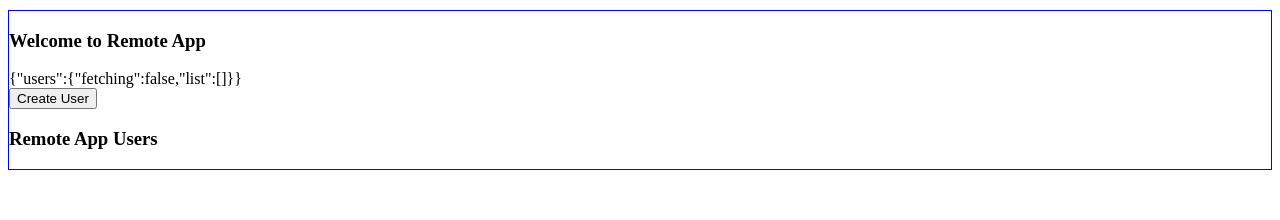
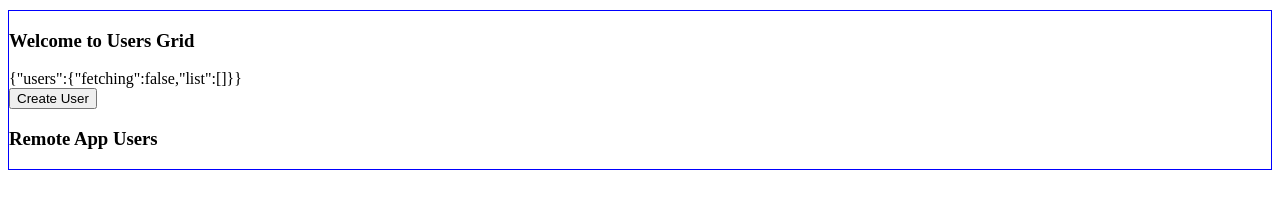
Before and after one commit to victorsoares96/redux-microfrontend-users, a React app: page / in a window 1280 px wide. Shown: the top 220 px of the page. Built offline with nearby package versions, Linux system fonts and the light colour scheme; the HTML template or start-up script is replaced by a standard one.

Commit message:
deleted:    dist/index.d.ts 	deleted:    dist/index.html 	deleted:    dist/main.js 	deleted:    dist/remoteEntry.js 	modified:   src/App.tsx 	renamed:    src/RemoteApp.tsx -> src/components/UsersGrid/UsersGrid.tsx 	modified:   webpack.common.js

```diff
--- a/src/App.tsx
+++ b/src/App.tsx
@@ -1,11 +1,21 @@
-import * as React from "react";
+import { CombinedState, EnhancedStore } from "@reduxjs/toolkit";
+import React, { useEffect } from "react";
+import { Provider } from "react-redux";
+import UsersGrid from "./components/UsersGrid/UsersGrid";
 
-import RemoteAppWrapper from "./RemoteApp";
+import { store as myStore } from './redux/store';
+import usersReducer from "./redux/users/users.slice";
 
-const App = () => (
-  <div>
-    <RemoteAppWrapper />
-  </div>
-);
+const App = ({ hostStore }: { hostStore: EnhancedStore<CombinedState<any>> }) => {
+  useEffect(() => {
+    // Inject usersReducer inside host store if this microfrontend initializes inside the host app.
+    if (hostStore) hostStore.injectReducer('users', usersReducer);
+  }, []);
+  return (
+    <Provider store={hostStore ?? myStore}>
+      <UsersGrid />
+    </Provider>
+  )
+};
 
 export default App;
--- a/src/RemoteApp.tsx
+++ b/src/components/UsersGrid/UsersGrid.tsx
@@ -1,22 +1,16 @@
 import React, { useEffect } from "react";
-import { Provider } from "react-redux";
-import { store as appStore } from "./redux/store";
-import counterReducer from "./redux/users/users.slice";
-import { useAppDispatch, useAppSelector } from "./redux/hooks";
-import { createUser } from "./redux/users/users.slice";
+import { useAppDispatch, useAppSelector } from "../../redux/hooks";
+import { createUser } from "../../redux/users/users.slice";
 
-const remoteAppScope = "users";
 
-const RemoteApp = () => {
+const UsersGrid = () => {
   const dispatch = useAppDispatch();
-  // const tickets = useAppSelector((state) => state["tickets"]);
   const users = useAppSelector((state) => state["users"]);
   const hostName = useAppSelector((state) => state);
-  // const state = useSelector((state) => state[remoteAppScope]);
 
   return (
     <div style={{ border: "1.5px solid blue", marginTop: "10px" }}>
-      <h3>Welcome to Remote App</h3>
+      <h3>Welcome to Users Grid</h3>
 
       <span>{JSON.stringify(hostName)}</span>
       <div>
@@ -61,17 +55,4 @@ const RemoteApp = () => {
   );
 };
 
-const RemoteAppWrapper = (props: any) => {
-  const { store } = props;
-  useEffect(() => {
-    if (store) store.injectReducer(remoteAppScope, counterReducer);
-  }, []);
-
-  return (
-    <Provider store={store || appStore}>
-      <RemoteApp />
-    </Provider>
-  );
-};
-
-export default RemoteAppWrapper;
+export default UsersGrid;
--- a/webpack.common.js
+++ b/webpack.common.js
@@ -6,17 +6,11 @@ const path = require('path');
 const deps = require('./package.json').dependencies;
 
 const createName = 'index.d.ts'
-const createPath = './dist'
-
-function operationDemo(fileData) {
-  console.log(fileData)
-  return fileData;
-}
+const createPath = './src'
 
 module.exports = {
   entry: './src/index',
   cache: false,
-
   resolve: {
     extensions: [".ts", ".tsx", ".js"],
   },
@@ -39,13 +33,12 @@ module.exports = {
       },
     ],
   },
-
   plugins: [
     new ModuleFederationPlugin({
-      name: 'app2',
+      name: 'redux-microfrontend-users',
       filename: 'remoteEntry.js',
       exposes: {
-        './RemoteApp': './src/RemoteApp',
+        './redux-microfrontend-users': './src/App',
       },
       shared: {
         ...deps,
@@ -64,9 +57,7 @@ module.exports = {
       output: path.join(createPath, createName),
       path: createPath,
       name: createName,
-      isDefault:true,
-      // Incoming function custom operation
-      operation: operationDemo
+      isDefault:true
     })
   ],
 };
```
Also changed, not shown: 4 other files (tests, documents, lock files or other folders).
